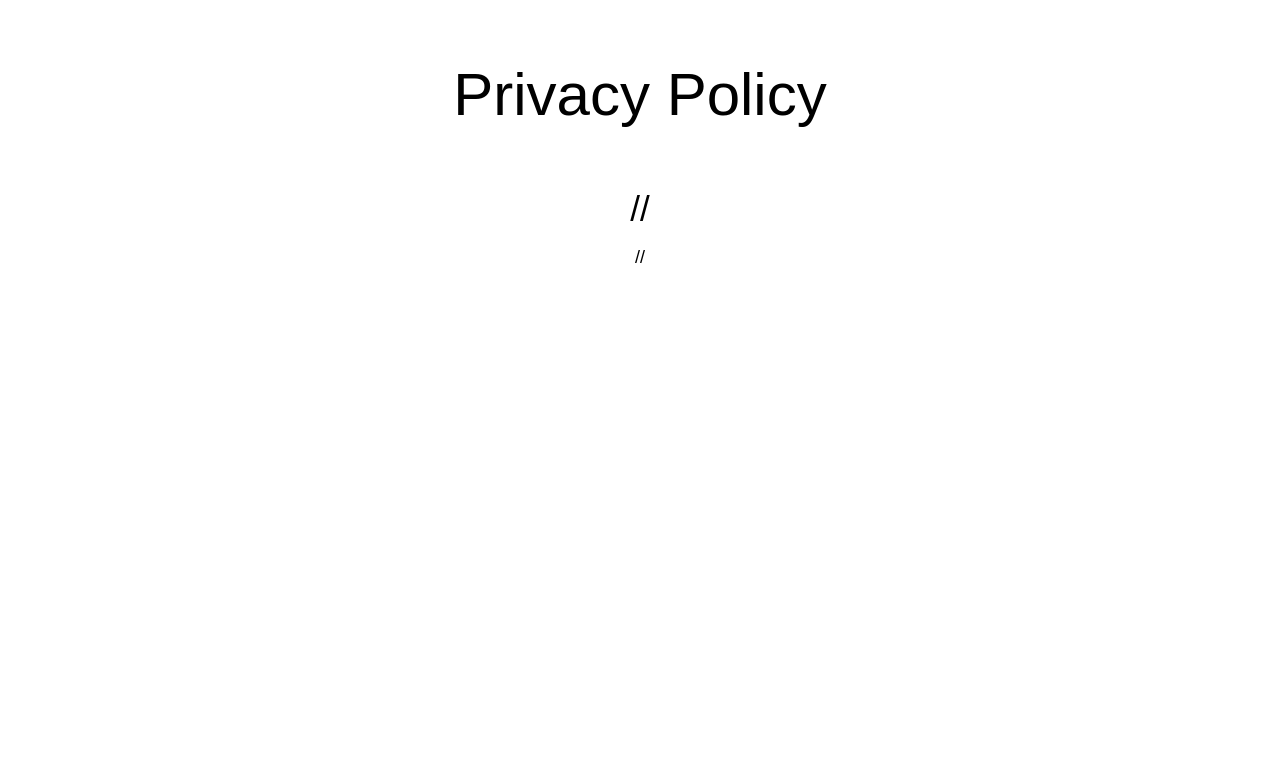
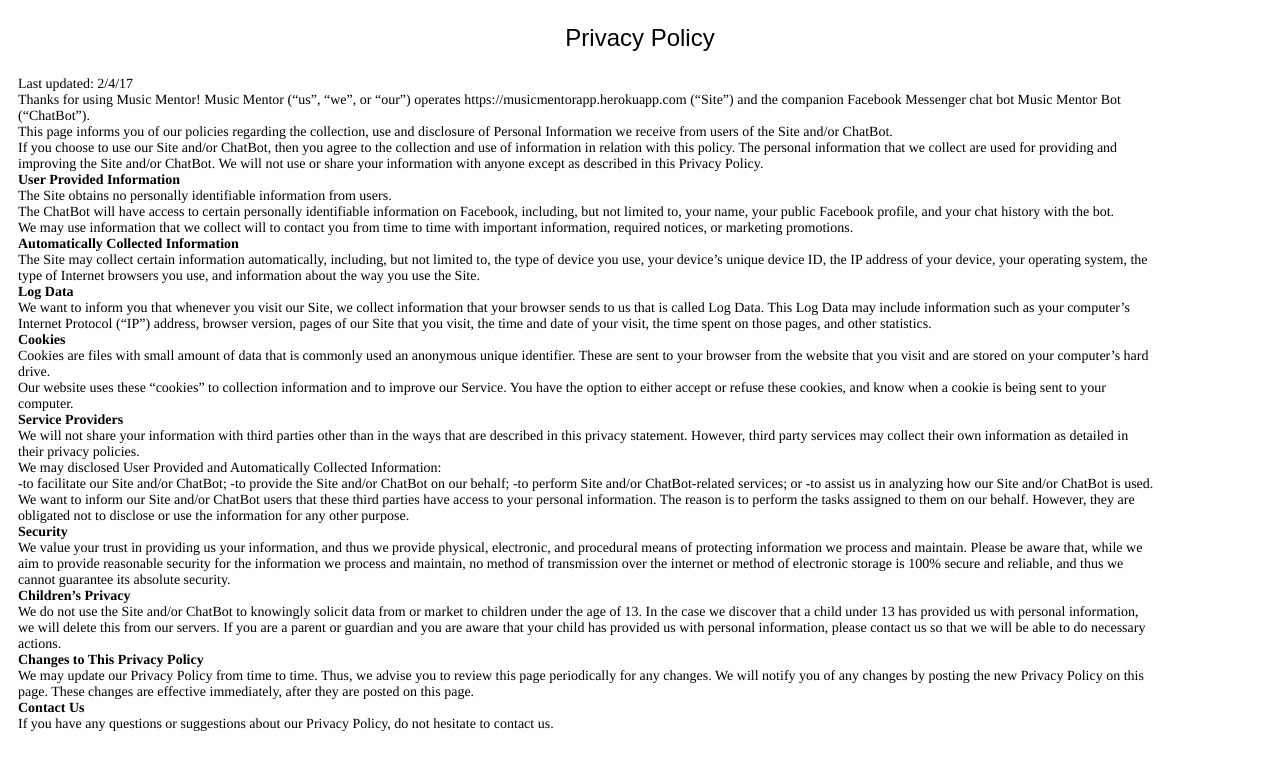
Before and after one commit to anthonyc1/MusicMentorApp, a Flask app: page /privacypolicy in a window 1280 px wide. Shown: the top 770 px of the page. Run offline with Flask 2, Linux system fonts and the light colour scheme.

Commit message:
create privacy policy

```diff
--- a/templates/privacypolicy.html
+++ b/templates/privacypolicy.html
@@ -10,12 +10,71 @@
 	<link rel="stylesheet" href="{{ url_for('static', filename='style.css') }}">
 </head>
 <body>
-<div id="title">
+<div id="header">
 	<p>Privacy Policy</p>
 </div>
-<div id="intro">
-	<center>//</center>
-	<p>//</p>
+<div id="privacy">
+<p>
+Last updated: 2/4/17
+<br>
+Thanks for using Music Mentor! Music Mentor (“us”, “we”, or “our”) operates https://musicmentorapp.herokuapp.com (“Site”) and the companion Facebook Messenger chat bot Music Mentor Bot (“ChatBot”).
+<br>
+This page informs you of our policies regarding the collection, use and disclosure of Personal Information we receive from users of the Site and/or ChatBot.
+<br>
+If you choose to use our Site and/or ChatBot, then you agree to the collection and use of information in relation with this policy. The personal information that we collect are used for providing and improving the Site and/or ChatBot. We will not use or share your information with anyone except as described in this Privacy Policy.
+<br>
+<strong>User Provided Information</strong>
+<br>
+The Site obtains no personally identifiable information from users.
+<br>
+The ChatBot will have access to certain personally identifiable information on Facebook, including, but not limited to, your name, your public Facebook profile, and your chat history with the bot.
+<br>
+We may use information that we collect will to contact you from time to time with important information, required notices, or marketing promotions.
+<br>
+<strong>Automatically Collected Information</strong>
+<br>
+The Site may collect certain information automatically, including, but not limited to, the type of device you use, your device’s unique device ID, the IP address of your device, your operating system, the type of Internet browsers you use, and information about the way you use the Site.
+<br>
+<strong>Log Data</strong>
+<br>
+We want to inform you that whenever you visit our Site, we collect information that your browser sends to us that is called Log Data. This Log Data may include information such as your computer’s Internet Protocol (“IP”) address, browser version, pages of our Site that you visit, the time and date of your visit, the time spent on those pages, and other statistics.
+<br>
+<strong>Cookies</strong>
+<br>
+Cookies are files with small amount of data that is commonly used an anonymous unique identifier. These are sent to your browser from the website that you visit and are stored on your computer’s hard drive.
+<br>
+Our website uses these “cookies” to collection information and to improve our Service. You have the option to either accept or refuse these cookies, and know when a cookie is being sent to your computer.
+<br>
+<strong>Service Providers</strong>
+<br>
+We will not share your information with third parties other than in the ways that are described in this privacy statement. However, third party services may collect their own information as detailed in their privacy policies.
+<br>
+We may disclosed User Provided and Automatically Collected Information:
+<br>
+-to facilitate our Site and/or ChatBot;
+-to provide the Site and/or ChatBot on our behalf;
+-to perform Site and/or ChatBot-related services; or
+-to assist us in analyzing how our Site and/or ChatBot is used.
+<br>
+We want to inform our Site and/or ChatBot users that these third parties have access to your personal information. The reason is to perform the tasks assigned to them on our behalf. However, they are obligated not to disclose or use the information for any other purpose.
+<br>
+<strong>Security</strong>
+<br>
+We value your trust in providing us your information, and thus we provide physical, electronic, and procedural means of protecting information we process and maintain. Please be aware that, while we aim to provide reasonable security for the information we process and maintain, no method of transmission over the internet or method of electronic storage is 100% secure and reliable, and thus we cannot guarantee its absolute security.
+<br>
+<strong>Children’s Privacy</strong>
+<br>
+We do not use the Site and/or ChatBot to knowingly solicit data from or market to children under the age of 13. In the case we discover that a child under 13 has provided us with personal information, we will delete this from our servers. If you are a parent or guardian and you are aware that your child has provided us with personal information, please contact us so that we will be able to do necessary actions.
+<br>
+<strong>Changes to This Privacy Policy</strong>
+<br>
+We may update our Privacy Policy from time to time. Thus, we advise you to review this page periodically for any changes. We will notify you of any changes by posting the new Privacy Policy on this page. These changes are effective immediately, after they are posted on this page.
+<br>
+<strong>Contact Us</strong>
+<br>
+If you have any questions or suggestions about our Privacy Policy, do not hesitate to contact us.
+<br>
+</p>
 </div>
 </body>
 </html>
```
